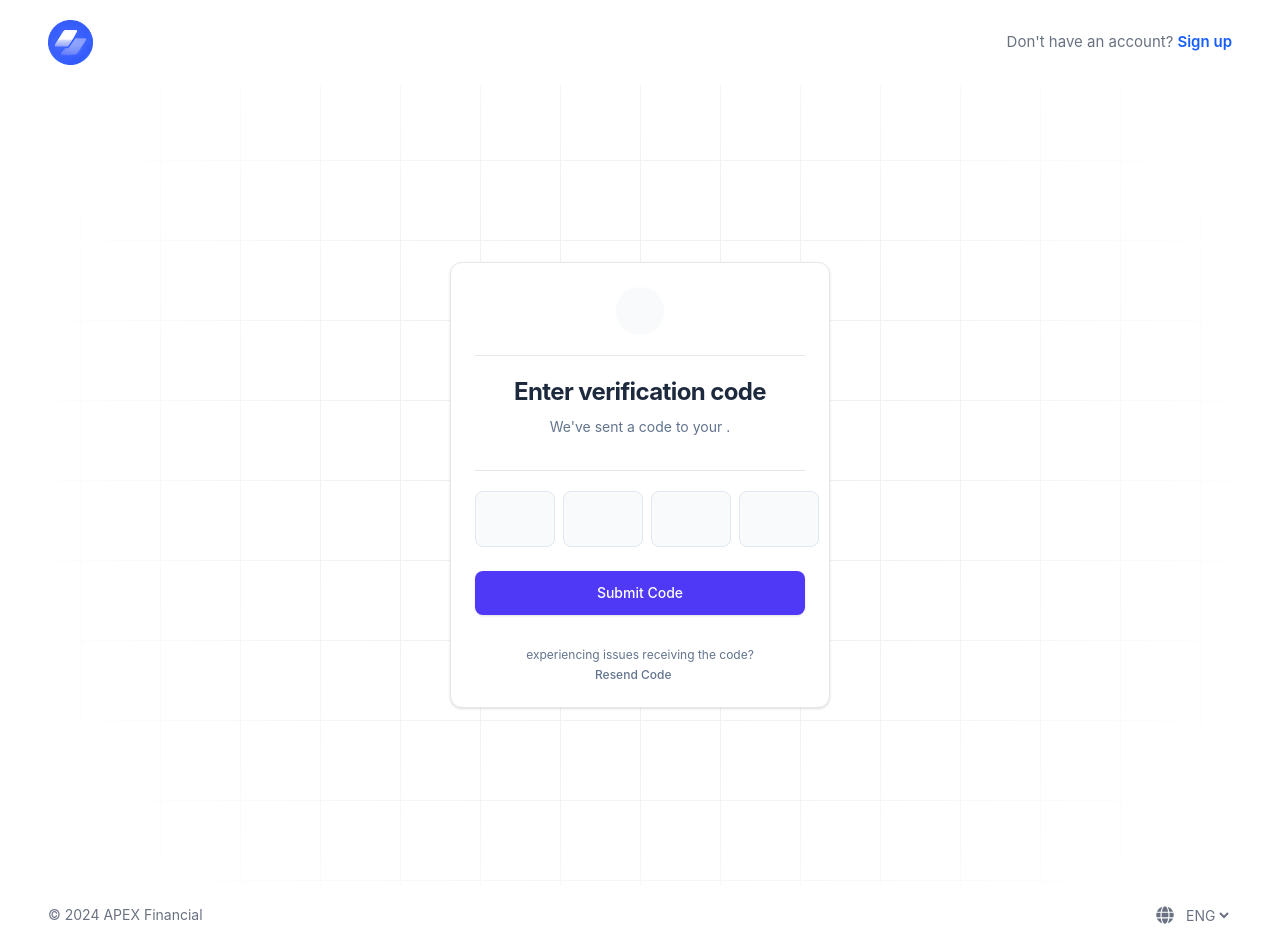
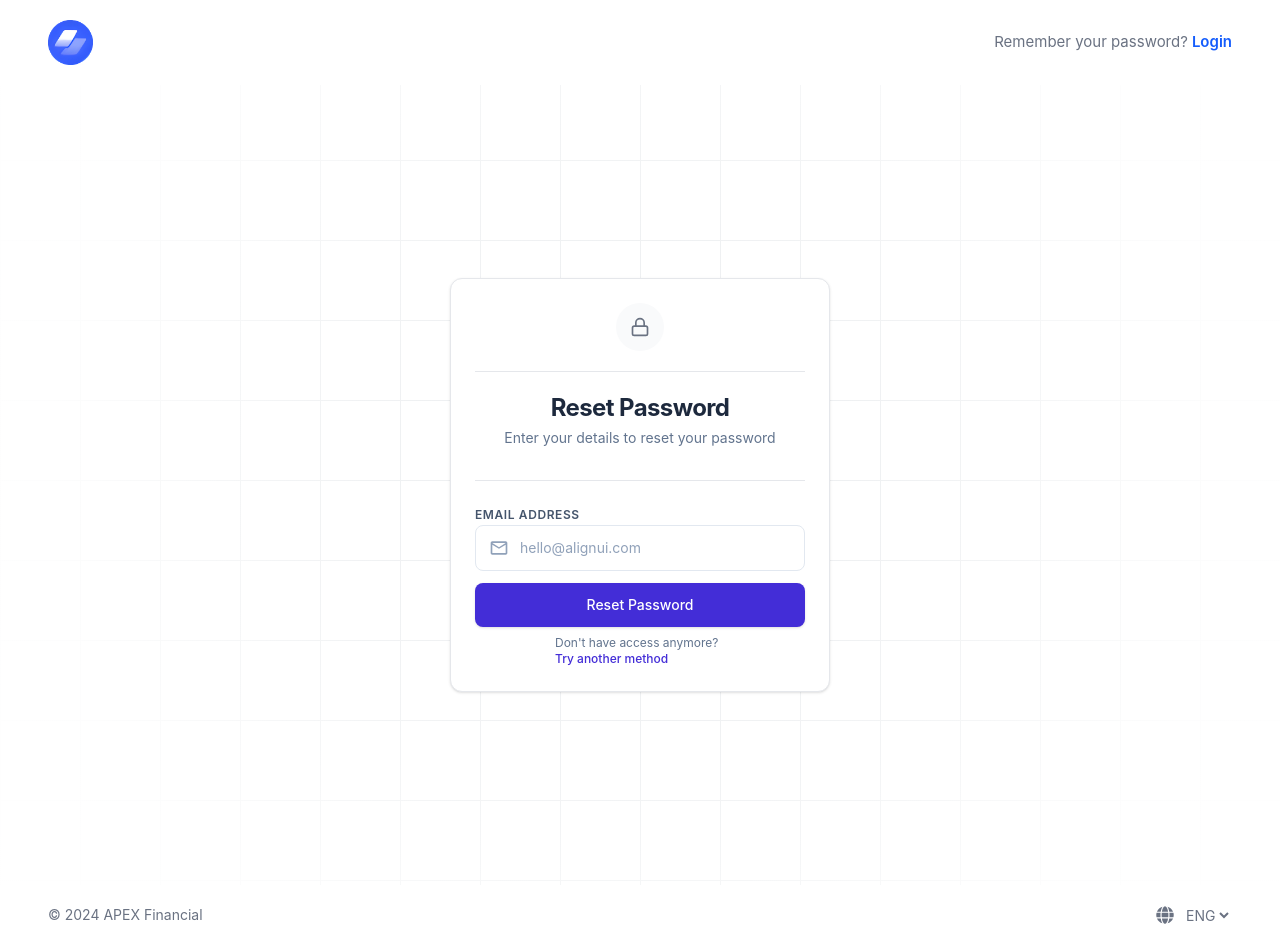
Before and after one commit to dieus-code/apex, a React (Vite) app: page /reset-password in a window 1280 px wide. Built offline with nearby package versions, Linux system fonts and the light colour scheme.

Commit message:
Add reusable auth pages and routing

```diff
--- a/src/App.tsx
+++ b/src/App.tsx
@@ -1,24 +1,19 @@
-import AuthCard from "./components/AuthCard";
-import GridBackground from "./components/GridBackground";
-import Navbar from "./components/Navbar";
-import Footer from "./components/Footer";
-import NewInputs, { LoginInputs, ResetInputs, VerifyInputs } from "./components/inputs";
+import { BrowserRouter, Routes, Route } from "react-router-dom";
+
+import LoginPage from "./pages/LoginPage";
+import RegisterPage from "./pages/RegisterPage";
+import ResetPasswordPage from "./pages/ResetPasswordPage";
+import EmailVerificationPage from "./pages/EmailVerificationPage";
 
 function App() {
   return (
-    <GridBackground>
-      <Navbar
-        text="Don't have an account?"
-        linkText="Sign up"
-        linkTo="/signup"
-      />
-      <div className="flex min-h-screen items-center justify-center px-4">
-        <AuthCard >
-          <VerifyInputs/>
-        </AuthCard>
-      </div>
-      <Footer/>
-    </GridBackground>
+      <Routes>
+        <Route path="/" element={<LoginPage />} />
+        <Route path="/login" element={<LoginPage />} />
+        <Route path="/signup" element={<RegisterPage />} />
+        <Route path="/reset-password" element={<ResetPasswordPage />} />
+        <Route path="/verify-email" element={<EmailVerificationPage />} />
+      </Routes>
   );
 }
 
--- /dev/null
+++ b/src/pages/EmailVerificationPage.tsx
@@ -0,0 +1,30 @@
+import { FiMail } from "react-icons/fi";
+import AuthCard from "../components/AuthCard";
+import GridBackground from "../components/GridBackground";
+import Navbar from "../components/Navbar";
+import Footer from "../components/Footer";
+import { VerifyInputs } from "../components/inputs";
+
+const EmailVerificationPage = () => {
+  return (
+    <GridBackground>
+      <Navbar
+        text="Back to login?"
+        linkText="Login"
+        linkTo="/login"
+      />
+
+      <div className="flex min-h-screen items-center justify-center px-4">
+        <AuthCard
+          icon={<FiMail className="h-5 w-5 text-gray-500" />}
+        >
+          <VerifyInputs />
+        </AuthCard>
+      </div>
+
+      <Footer />
+    </GridBackground>
+  );
+};
+
+export default EmailVerificationPage;
--- /dev/null
+++ b/src/pages/LoginPage.tsx
@@ -0,0 +1,30 @@
+import { FiUser } from "react-icons/fi";
+import AuthCard from "../components/AuthCard";
+import GridBackground from "../components/GridBackground";
+import Navbar from "../components/Navbar";
+import Footer from "../components/Footer";
+import { LoginInputs } from "../components/inputs";
+
+const LoginPage = () => {
+  return (
+    <GridBackground>
+      <Navbar
+        text="Don't have an account?"
+        linkText="Sign up"
+        linkTo="/signup"
+      />
+
+      <div className="flex min-h-screen items-center justify-center px-4">
+        <AuthCard
+          icon={<FiUser className="h-5 w-5 text-gray-500" />}
+        >
+          <LoginInputs />
+        </AuthCard>
+      </div>
+
+      <Footer />
+    </GridBackground>
+  );
+};
+
+export default LoginPage;
--- /dev/null
+++ b/src/pages/RegisterPage.tsx
@@ -0,0 +1,30 @@
+import { FiUserPlus } from "react-icons/fi";
+import AuthCard from "../components/AuthCard";
+import GridBackground from "../components/GridBackground";
+import Navbar from "../components/Navbar";
+import Footer from "../components/Footer";
+import NewInputs from "../components/inputs";
+
+const RegisterPage = () => {
+  return (
+    <GridBackground>
+      <Navbar
+        text="Already have an account?"
+        linkText="Login"
+        linkTo="/login"
+      />
+
+      <div className="flex min-h-screen items-center justify-center px-4">
+        <AuthCard
+          icon={<FiUserPlus className="h-5 w-5 text-gray-500" />}
+        >
+          <NewInputs />
+        </AuthCard>
+      </div>
+
+      <Footer />
+    </GridBackground>
+  );
+};
+
+export default RegisterPage;
--- /dev/null
+++ b/src/pages/ResetPasswordPage.tsx
@@ -0,0 +1,30 @@
+import { FiLock } from "react-icons/fi";
+import AuthCard from "../components/AuthCard";
+import GridBackground from "../components/GridBackground";
+import Navbar from "../components/Navbar";
+import Footer from "../components/Footer";
+import { ResetInputs } from "../components/inputs";
+
+const ResetPasswordPage = () => {
+  return (
+    <GridBackground>
+      <Navbar
+        text="Remember your password?"
+        linkText="Login"
+        linkTo="/login"
+      />
+
+      <div className="flex min-h-screen items-center justify-center px-4">
+        <AuthCard
+          icon={<FiLock className="h-5 w-5 text-gray-500" />}
+        >
+          <ResetInputs />
+        </AuthCard>
+      </div>
+
+      <Footer />
+    </GridBackground>
+  );
+};
+
+export default ResetPasswordPage;
```
